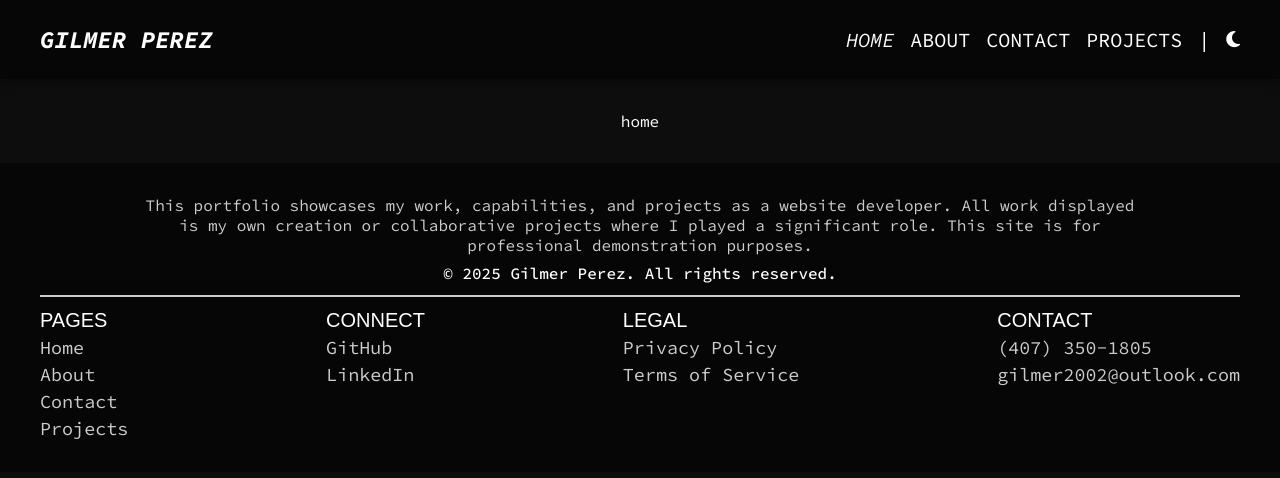
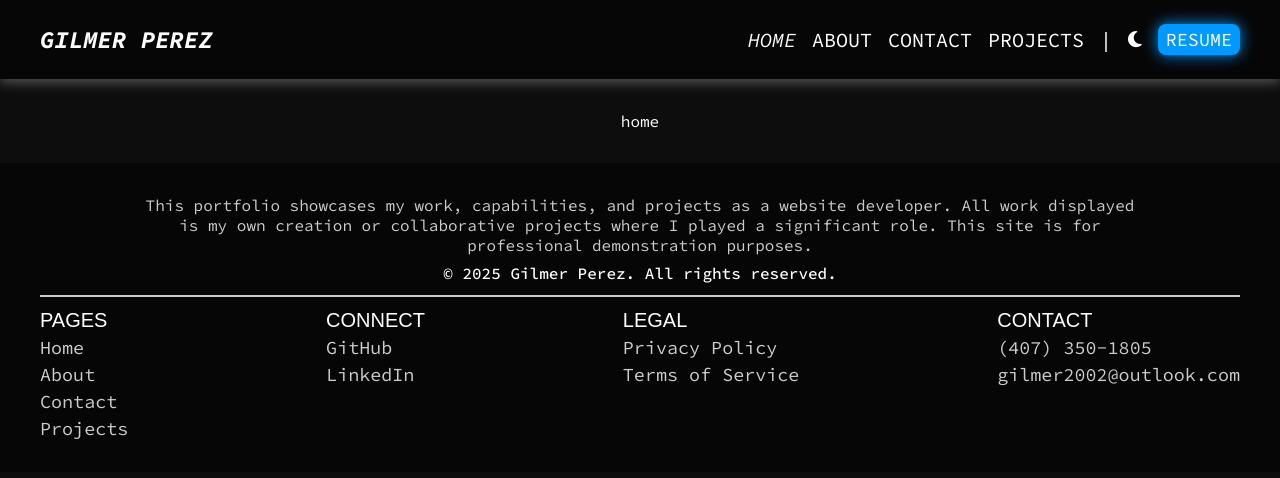
Before and after one commit to gilmerperez/gilmer-perez, a React (Vite) app: page / in a window 1280 px wide. Shown: the top 478 px of the page. Built offline with nearby package versions, Linux system fonts and the light colour scheme.

Commit message:
Added resume button to header

```diff
--- a/src/components/Header/Header.jsx
+++ b/src/components/Header/Header.jsx
@@ -114,6 +114,10 @@ function Header() {
               >
                 <i className={`fa-solid ${theme === "dark" ? "fa-moon" : "fa-sun"}`} aria-hidden="true"></i>
               </button>
+              {/* Resume button */}
+              <button className={styles.resumeButton} aria-label="Download my resume">
+                RESUME
+              </button>
             </div>
           </div>
 
@@ -199,6 +203,14 @@ function Header() {
                 >
                   PROJECTS
                 </NavLink>
+                <button
+                  aria-label="Download my resume"
+                  onClick={() => setMenuOpen(false)}
+                  className={`${styles.sidebarResumeButton} ${navLinkClass({ isActive: false })}`}
+                >
+                  <i className="fa-regular fa-file-pdf"></i>
+                  RESUME
+                </button>
               </nav>
               {/* Sidebar footer */}
               <footer className={styles.sidebarFooter}>
--- a/src/components/Header/Header.module.css
+++ b/src/components/Header/Header.module.css
@@ -3,7 +3,7 @@ header {
   top: 0;
   z-index: 999;
   position: sticky;
-  box-shadow: 0px 5px 10px hsla(0, 0%, 0%, 0.25);
+  box-shadow: var(--header-shadow);
 }
 
 /* Show mobile header on scroll up */
@@ -97,6 +97,22 @@ header {
   color: var(--text-secondary);
 }
 
+/* Resume button */
+.resumeButton {
+  font-size: 1.15rem;
+  transition: 0.3s ease;
+  border-radius: 0.5rem;
+  padding: 0.25rem 0.5rem;
+  color: hsl(0, 0%, 100%);
+  background-color: var(--primary);
+  box-shadow: 0px 0px 15px hsl(204, 100%, 50%);
+}
+
+.resumeButton:hover {
+  transform: translateY(-3px);
+  box-shadow: 0px 0px 30px hsl(204, 100%, 50%);
+}
+
 /* Tablet responsiveness */
 @media (max-width: 768px) {
   .logo {
@@ -119,9 +135,13 @@ header {
   .themeButton {
     font-size: 1rem;
   }
+
+  .resumeButton {
+    font-size: 1.15rem;
+  }
 }
 
-@media (max-width: 600px) {
+@media (max-width: 675px) {
   .logo {
     font-size: 1.15rem;
   }
@@ -140,16 +160,28 @@ header {
   }
 
   .themeButton {
-    font-size: 1rem;
+    font-size: 0.95rem;
+  }
+
+  .resumeButton {
+    font-size: 0.95rem;
   }
 }
 
-@media (max-width: 525px) {
+@media (max-width: 600px) {
+  .themeButton:not(.sidebarThemeButton) {
+    display: none;
+  }
+}
+
+@media (max-width: 575px) {
   .separator {
     display: none;
   }
+}
 
-  .themeButton:not(.sidebarThemeButton) {
+@media (max-width: 550px) {
+  .resumeButton:not(.sidebarResumeButton) {
     display: none;
   }
 }
@@ -178,7 +210,9 @@ header {
 
 /* Logo */
 .mobileLogo {
+  font-weight: 700;
   font-size: 1.15rem;
+  font-style: italic;
 }
 
 /* Hamburger menu button */
@@ -291,6 +325,25 @@ header {
   font-style: italic;
 }
 
+/* Sidebar resume button */
+.sidebarResumeButton {
+  gap: 0.5rem;
+  display: flex;
+  padding: 0.5rem;
+  font-size: 1.25rem;
+  align-items: center;
+  transition: 0.3s ease;
+  border-radius: 0.5rem;
+  justify-content: center;
+  color: hsl(0, 0%, 100%);
+  background-color: var(--primary);
+  box-shadow: 0px 0px 15px hsl(204, 100%, 50%);
+}
+
+.sidebarResumeButton:hover {
+  box-shadow: 0px 0px 30px hsl(204, 100%, 50%);
+}
+
 /* Sidebar footer */
 .sidebarFooter {
   padding: 0;
@@ -318,7 +371,7 @@ header {
 }
 
 .sidebarThemeButton {
-  gap: 0.75rem;
+  gap: 0.85rem;
   display: flex;
   font-size: 1.15rem;
   align-items: center;
--- a/src/index.css
+++ b/src/index.css
@@ -10,6 +10,7 @@ html[data-theme="light"] {
   --primary: hsl(204, 100%, 50%);
   --primary-dark: hsl(204, 100%, 40%);
   --footer-bg-color: hsl(0, 0%, 100%);
+  --header-shadow: 0px 5px 10px hsla(0, 0%, 0%, 0.25);
 }
 
 /* Dark mode */
@@ -21,12 +22,13 @@ html[data-theme="dark"] {
   --primary: hsl(204, 100%, 50%);
   --primary-dark: hsl(204, 100%, 40%);
   --footer-bg-color: hsl(0, 0%, 2.5%);
+  --header-shadow: 0px 5px 10px hsla(0, 0%, 100%, 0.25);
 }
 
 /* Highlighted text */
 ::selection {
-  color: var(--text-primary);
-  background: var(--primary);
+  color: hsl(0, 0%, 100%);
+  background: var(--primary-dark);
 }
 
 /* Buttons - Ensures buttons appear clickable */
```
Also changed, not shown: src/assets/references/sidebar.jpg (added).
